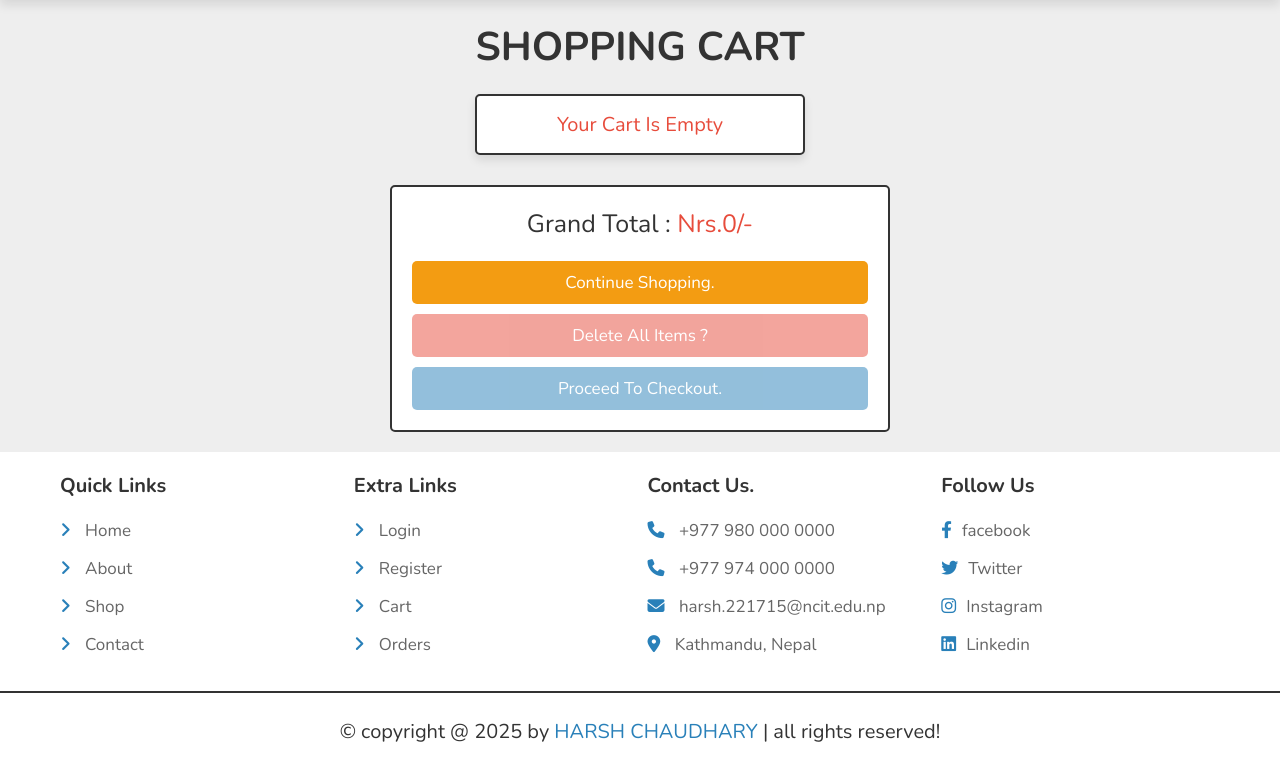
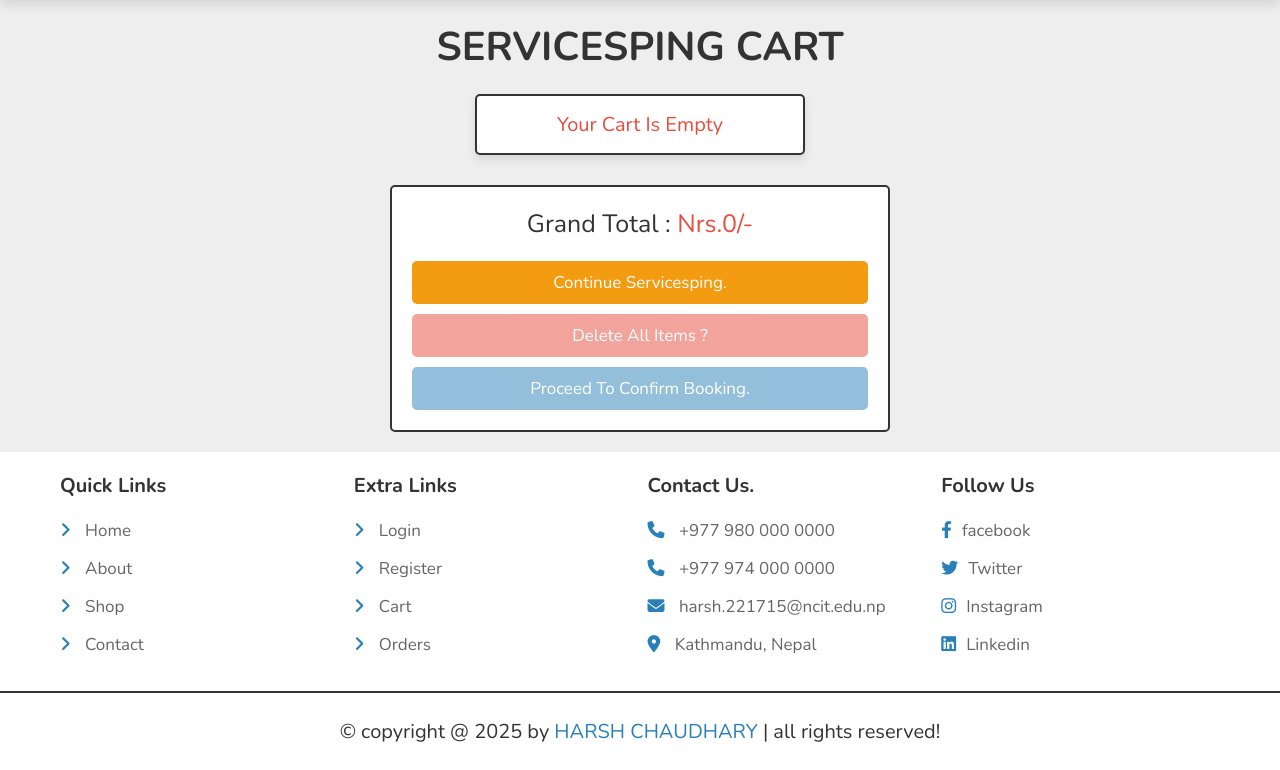
Before and after one commit to Shanth05/beauty_parlour, a PHP site: page /cart.php in a window 1280 px wide. Shown: the part 74-844 px from the top of the page. Run offline with PHP 8.4, Linux system fonts and the light colour scheme; the visitor is signed in with stand-in values (Sample User, id 1); data that the repository does not hold is empty; some libraries are stand-ins or nearby versions.

Commit message:
Update cart.php

```diff
--- a/cart.php
+++ b/cart.php
@@ -40,7 +40,7 @@ if(isset($_POST['update_qty'])){
    <meta charset="UTF-8">
    <meta http-equiv="X-UA-Compatible" content="IE=edge">
    <meta name="viewport" content="width=device-width, initial-scale=1.0">
-   <title>Shopping Cart</title>
+   <title>Servicesping Booking Cart</title>
 
    <!-- font awesome cdn link  -->
    <link rel="stylesheet" href="https://cdnjs.cloudflare.com/ajax/libs/font-awesome/6.1.1/css/all.min.css">
@@ -55,7 +55,7 @@ if(isset($_POST['update_qty'])){
 
 <section class="products shopping-cart">
 
-   <h3 class="heading">Shopping cart</h3>
+   <h3 class="heading">Servicesping cart</h3>
 
    <div class="box-container">
 
@@ -90,9 +90,9 @@ if(isset($_POST['update_qty'])){
 
    <div class="cart-total">
       <p>Grand Total : <span>Nrs.<?= $grand_total; ?>/-</span></p>
-      <a href="shop.php" class="option-btn">Continue Shopping.</a>
+      <a href="services.php" class="option-btn">Continue Servicesping.</a>
       <a href="cart.php?delete_all" class="delete-btn <?= ($grand_total > 1)?'':'disabled'; ?>" onclick="return confirm('delete all from cart?');">Delete All Items ?</a>
-      <a href="checkout.php" class="btn <?= ($grand_total > 1)?'':'disabled'; ?>">Proceed to Checkout.</a>
+      <a href="checkout.php" class="btn <?= ($grand_total > 1)?'':'disabled'; ?>">Proceed to Confirm Booking.</a>
    </div>
 
 </section>
```
